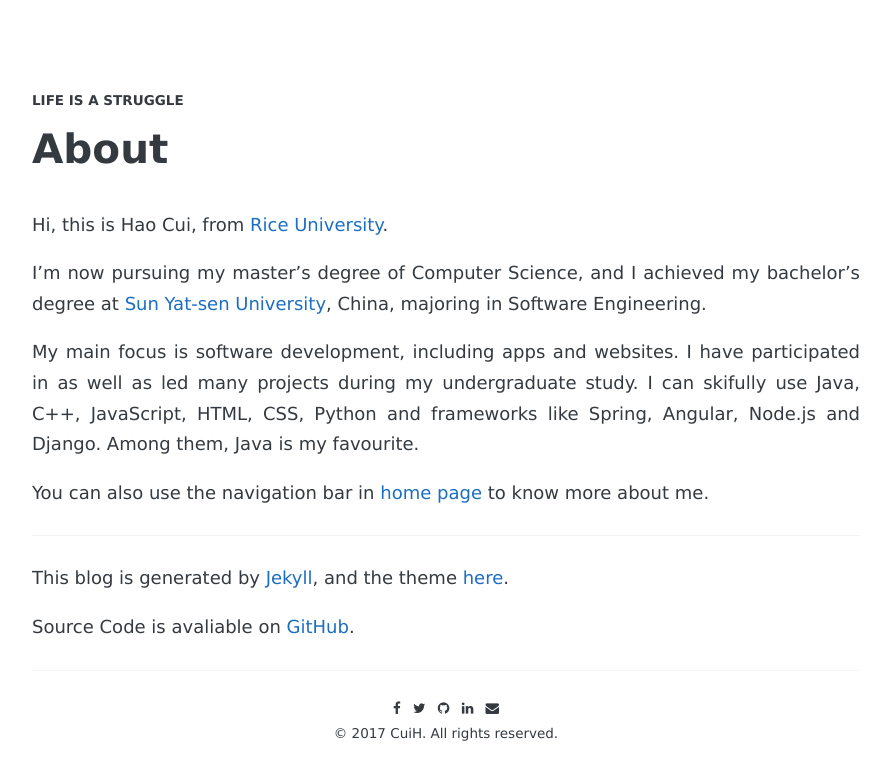
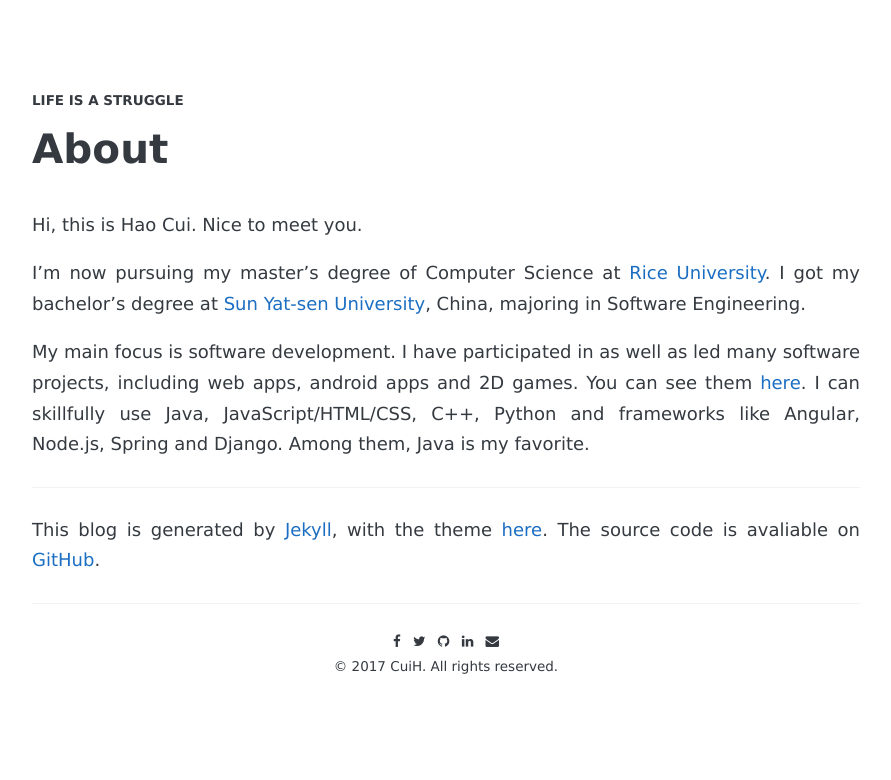
Before and after one commit to CuiH/Blog, a Jekyll site: the page built from about.md, in a window 1280 px wide. Shown: the top 780 px of the page, without its empty margins (194-1085 px from the left). Built offline with Jekyll 4.4.1, drawn with Linux system fonts in a browser that asks for light colours; some web fonts are replaced.

Commit message:
update source

```diff
--- a/_config.yml
+++ b/_config.yml
@@ -29,8 +29,6 @@ nav:
     url:            "/tags"
   - name:           "works"
     url:            "/works"
-  - name:           "resume"
-    url:            "http://resume.cuih.xyz"
 
 
 # Sass
--- a/about.md
+++ b/about.md
@@ -3,16 +3,12 @@ layout: page
 title: About
 ---
 
-Hi, this is Hao Cui, from [Rice University](http://www.rice.edu/).
+Hi, this is Hao Cui. Nice to meet you.
 
-I'm now pursuing my master's degree of Computer Science, and I achieved my bachelor's degree at [Sun Yat-sen University](http://www.sysu.edu.cn/), China, majoring in Software Engineering.
+I'm now pursuing my master's degree of Computer Science at [Rice University](http://www.rice.edu/). I got my bachelor's degree at [Sun Yat-sen University](http://www.sysu.edu.cn/), China, majoring in Software Engineering.
 
-My main focus is software development, including apps and websites. I have participated in as well as led many projects during my undergraduate study. I can skifully use Java, C++, JavaScript, HTML, CSS, Python and frameworks like Spring, Angular, Node.js and Django. Among them, Java is my favourite.
-
-You can also use the navigation bar in [home page](/) to know more about me.
+My main focus is software development. I have participated in as well as led many software projects, including web apps, android apps and 2D games. You can see them [here](/works). I can skillfully use Java, JavaScript/HTML/CSS, C++, Python and frameworks like Angular, Node.js, Spring and Django. Among them, Java is my favorite.
 
 ---
 
-This blog is generated by [Jekyll](https://github.com/jekyll/jekyll), and the theme [here](https://github.com/AWEEKJ/Kiko-plus).
-
-Source Code is avaliable on [GitHub](https://github.com/CuiH/Blog).
+This blog is generated by [Jekyll](https://github.com/jekyll/jekyll), with the theme [here](https://github.com/AWEEKJ/Kiko-plus). The source code is avaliable on [GitHub](https://github.com/CuiH/Blog).
```
